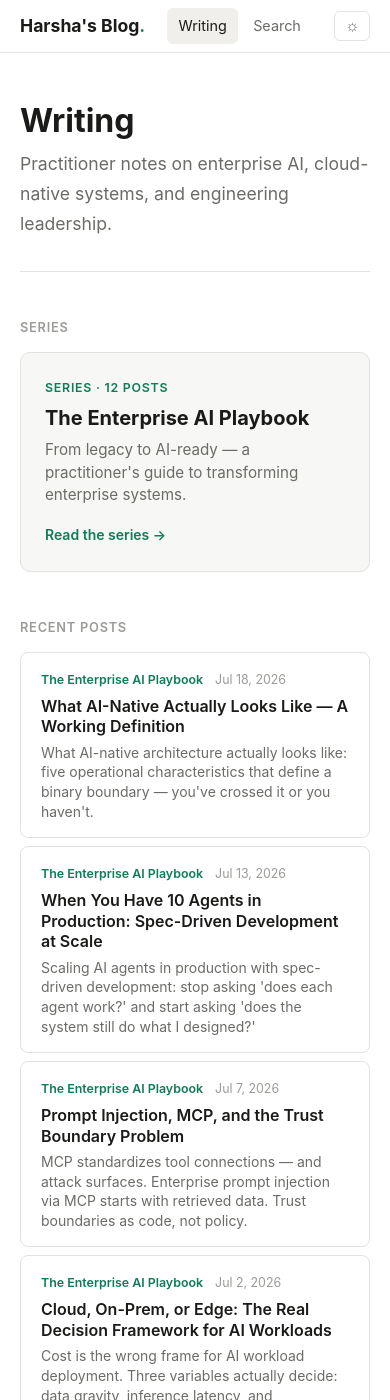
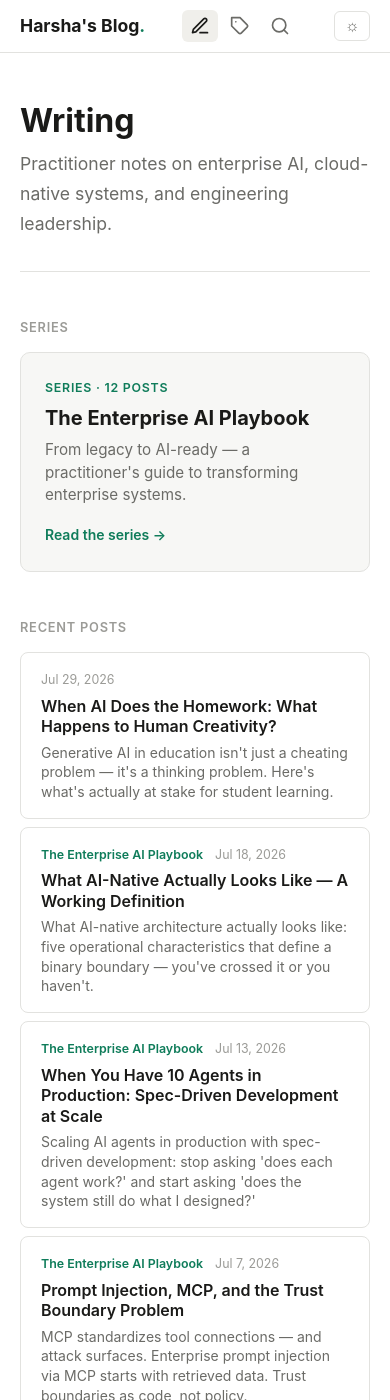
Before and after one commit to SriharshaCR/blogs, a Jekyll site: the page built from index.md, in a window 390 px wide and 1400 px high. Built offline with Jekyll 4.4.1, drawn with Linux system fonts in a browser that asks for light colours; some of the changed text lies outside the part shown.

Commit message:
Task/seo (#4)
* broken link fix

* post/when-ai-does-homework

```diff
--- a/_includes/header.html
+++ b/_includes/header.html
@@ -4,10 +4,18 @@
       Harsha's Blog<span class="logo-dot">.</span>
     </a>
     <nav class="site-nav" aria-label="Main navigation">
-      <a href="{{ site.baseurl }}/" class="nav-link {% if page.url == '/' %}nav-link--active{% endif %}">Writing</a>
-      <a href="{{ site.baseurl }}/enterprises-ai-playbook/" class="nav-link {% if page.series == 'enterprises-ai-playbook' %}nav-link--active{% endif %}">AI Playbook</a>
-      <a href="{{ site.baseurl }}/tags/" class="nav-link {% if page.url == '/tags/' %}nav-link--active{% endif %}">Tags</a>
-      <a href="{{ site.baseurl }}/search/" class="nav-link" aria-label="Search">Search</a>
+      <a href="{{ site.baseurl }}/" class="nav-link {% if page.url == '/' %}nav-link--active{% endif %}" data-tooltip="Writing">
+        <svg class="nav-icon" aria-hidden="true" viewBox="0 0 24 24" fill="none" stroke="currentColor" stroke-width="2" stroke-linecap="round" stroke-linejoin="round"><path d="M12 20h9"/><path d="M16.5 3.5a2.121 2.121 0 0 1 3 3L7 19l-4 1 1-4Z"/></svg>
+        <span class="nav-label">Writing</span>
+      </a>
+      <a href="{{ site.baseurl }}/tags/" class="nav-link {% if page.url == '/tags/' %}nav-link--active{% endif %}" data-tooltip="Tags">
+        <svg class="nav-icon" aria-hidden="true" viewBox="0 0 24 24" fill="none" stroke="currentColor" stroke-width="2" stroke-linecap="round" stroke-linejoin="round"><path d="M20.59 13.41l-7.17 7.17a2 2 0 0 1-2.83 0L2 12V2h10l8.59 8.59a2 2 0 0 1 0 2.82z"/><line x1="7" y1="7" x2="7.01" y2="7"/></svg>
+        <span class="nav-label">Tags</span>
+      </a>
+      <a href="{{ site.baseurl }}/search/" class="nav-link {% if page.url == '/search/' %}nav-link--active{% endif %}" data-tooltip="Search">
+        <svg class="nav-icon" aria-hidden="true" viewBox="0 0 24 24" fill="none" stroke="currentColor" stroke-width="2" stroke-linecap="round" stroke-linejoin="round"><circle cx="11" cy="11" r="8"/><line x1="21" y1="21" x2="16.65" y2="16.65"/></svg>
+        <span class="nav-label">Search</span>
+      </a>
     </nav>
     <div class="header-actions">
       <button
@@ -22,3 +30,35 @@
     </div>
   </div>
 </header>
+
+<div class="nav-tooltip" id="nav-tooltip"></div>
+
+<script>
+  (function () {
+    var tooltip = document.getElementById('nav-tooltip');
+    var timer;
+
+    document.querySelectorAll('.site-nav .nav-link').forEach(function (link) {
+      link.addEventListener('touchstart', function () {
+        var label = link.getAttribute('data-tooltip');
+        timer = setTimeout(function () {
+          var rect = link.getBoundingClientRect();
+          tooltip.textContent = label;
+          tooltip.style.left = (rect.left + rect.width / 2) + 'px';
+          tooltip.style.top = (rect.bottom + 8) + 'px';
+          tooltip.classList.add('nav-tooltip--visible');
+        }, 500);
+      }, { passive: true });
+
+      link.addEventListener('touchend', function () {
+        clearTimeout(timer);
+        tooltip.classList.remove('nav-tooltip--visible');
+      });
+
+      link.addEventListener('touchmove', function () {
+        clearTimeout(timer);
+        tooltip.classList.remove('nav-tooltip--visible');
+      });
+    });
+  })();
+</script>
--- a/_layouts/home.html
+++ b/_layouts/home.html
@@ -21,10 +21,10 @@ layout: default
 
   <section class="recent-section">
     <h2 class="section-title">Recent posts</h2>
-    <div class="post-list">
-      {% assign all_posts = site.enterprises-ai-playbook | sort: "post_number" | reverse %}
-      {% for post in all_posts limit: 6 %}
-      <a href="{{ post.url | relative_url }}" class="post-card">
+    <div class="post-list" id="post-list">
+      {% assign all_posts = site.enterprises-ai-playbook | concat: site.posts | sort: "date" | reverse %}
+      {% for post in all_posts %}
+      <a href="{{ post.url | relative_url }}" class="post-card" data-post-index="{{ forloop.index0 }}">
         <div class="post-card-meta">
           {% if post.series_name %}<span class="post-card-series">{{ post.series_name }}</span>{% endif %}
           {% if post.date %}<time>{{ post.date | date: "%b %-d, %Y" }}</time>{% endif %}
@@ -34,5 +34,49 @@ layout: default
       </a>
       {% endfor %}
     </div>
+    <div class="pagination" id="pagination"></div>
   </section>
 </div>
+
+<script>
+  (function () {
+    var PER_PAGE = 10;
+    var cards = Array.from(document.querySelectorAll('#post-list .post-card'));
+    var total = cards.length;
+    var currentPage = 0;
+
+    function show(page) {
+      var start = page * PER_PAGE;
+      var end = start + PER_PAGE;
+      cards.forEach(function (card, i) {
+        card.style.display = (i >= start && i < end) ? '' : 'none';
+      });
+      renderPagination(page);
+    }
+
+    function renderPagination(page) {
+      var pages = Math.ceil(total / PER_PAGE);
+      if (pages <= 1) return;
+      var nav = document.getElementById('pagination');
+      nav.innerHTML = '';
+
+      var prev = document.createElement('button');
+      prev.textContent = '← Newer';
+      prev.disabled = page === 0;
+      prev.addEventListener('click', function () { show(page - 1); window.scrollTo(0, 0); });
+      nav.appendChild(prev);
+
+      var info = document.createElement('span');
+      info.textContent = (page + 1) + ' / ' + pages;
+      nav.appendChild(info);
+
+      var next = document.createElement('button');
+      next.textContent = 'Older →';
+      next.disabled = page === pages - 1;
+      next.addEventListener('click', function () { show(page + 1); window.scrollTo(0, 0); });
+      nav.appendChild(next);
+    }
+
+    if (total > PER_PAGE) show(0);
+  })();
+</script>
--- /dev/null
+++ b/_posts/2026-07-29-When-AI-Does-Your-Homework.md
@@ -0,0 +1,128 @@
+---
+layout: post
+title: "When AI Does the Homework: What Happens to Human Creativity?"
+date: 2026-07-29
+description: "Generative AI in education isn't just a cheating problem — it's a thinking problem. Here's what's actually at stake for student learning."
+image: /assets/images/When-AI-Does-Your-Homework/hero.jpeg
+image_alt: "Split-scene illustration showing AI as crutch vs AI as coach for students"
+audience: "Educators, parents, and anyone thinking about AI and the future of learning"
+tags: [generative-ai, education, ai-in-education, future-of-learning, edtech]
+permalink: /when-ai-does-your-homework/
+---
+
+> **Key Takeaways**
+> - **The problem:** Students can now outsource entire assignments to AI — not just research, but thinking itself
+> - **Why it matters:** Learning happens through struggle; remove the struggle and you remove the learning
+> - **What you'll learn:** Why banning AI is the wrong answer, and how educators can redesign for genuine human development
+
+---
+
+Calculators didn't end arithmetic education. The internet didn't end research skills. Both forced a reckoning — but teachers adapted, eventually.
+
+Generative AI is a different kind of disruption. Educators who treat it as "just another calculator" are going to be blindsided.
+
+A calculator automates computation but still requires the student to understand the problem. A search engine retrieves information but still requires the student to evaluate and synthesize it. Generative AI can handle the full arc — read the prompt, understand the task, produce a complete, coherent response — with the student contributing little more than a copy-paste.
+
+That is not a productivity tool. That is cognitive outsourcing.
+
+The question isn't whether students will use it. They already are. The question is whether educators will redesign learning around this reality — or keep assigning essays and calling any AI-generated submission cheating while students quietly outpace every detection tool.
+
+---
+
+## The Promise Is Real — Don't Dismiss It
+
+I want to be honest about something before I get into my concerns.
+
+I use AI every single day. For code, for writing, for thinking through problems I'm stuck on. It has made me faster, sharper, and — I genuinely believe this — more creative in some ways. Not because AI thinks for me. Because it clears the friction between an idea and its first expression, and I can spend my energy on what actually matters.
+
+So when I see it in education, I don't see a threat by default. I see enormous potential.
+
+Think about what a traditional classroom actually looks like. One teacher, thirty students, one pace. The kid who got it in ten minutes is bored. The kid who needed twenty minutes is already behind. That's not a teacher failing — it's a structural impossibility. No human can be thirty tutors at once.
+
+AI can. A student who doesn't get a concept can ask for five different explanations until one clicks. Another student can be challenged further. No frustration, no waiting, no judgment. That's genuinely powerful — especially for students who never had access to private tutors or extra support.
+
+And here's something I didn't expect when I started thinking about this: AI can actually make some students *more* creative, not less. The blank page is terrifying. The first draft is always bad. When that starting friction disappears, many students produce more original work because they're no longer paralyzed by it. The bottleneck was never creativity — it was the courage to start.
+
+Teachers benefit too, though nobody talks about that enough. The hours spent generating practice problems, drafting lesson variations, creating differentiated content — that's time AI can give back. Time that teachers can spend on what only humans can do: noticing when a student is struggling, pushing them when they're coasting, being someone worth looking up to.
+
+This is all real. This is all happening. I've seen versions of it in how AI changes the work of everyone I work with.
+
+The question is whether it's happening *in addition to* learning — or replacing it.
+
+---
+
+## What Generative AI Actually Does to Student Learning
+
+My biggest worry isn't plagiarism.
+
+Detection tools will get better. Academic integrity policies will get updated. The arms race between AI-generated content and AI detection will eventually stabilize into something workable.
+
+What actually worries me is subtler than cheating. It's the slow erosion of a student's willingness — and eventually ability — to think hard things through alone.
+
+**Learning lives in the struggle.** When you ask a student to write an essay, the goal is not the essay. The goal is the process of constructing an argument: choosing which evidence matters, deciding how to sequence ideas, working through a claim until it's defensible. That process is where the brain builds something permanent.
+
+When AI produces the essay, the output may be excellent. The brain did almost nothing.
+
+**Cognitive outsourcing is a habit, and habits compound.** Every time a student encounters a hard problem and reaches for AI before attempting it themselves, they're training a reflex. Not a skill — a dependency. The question shifts from "How do I solve this?" to "How do I get AI to solve this?" That is not a small shift. It is the difference between an engineer and someone who knows how to prompt an engineer.
+
+**Talent is developed, not downloaded.** A programmer becomes skilled by debugging a hundred frustrating problems. A writer develops a voice by producing a thousand mediocre pages. An analyst builds intuition by being wrong and figuring out why. Mastery is not the output of a good prompt. It is the residue of sustained effort against resistance.
+
+If students begin their learning journey by offloading that effort, they may produce impressive-looking work while never building the underlying capabilities. They may mistake fluency with AI tools for genuine competence. And so might the people assessing them.
+
+**Homogenized thinking.** AI responses are generated from patterns in existing information. They tend toward the coherent and the conventional. The breakthroughs in any field — the interesting ideas, the contrarian insights, the things worth publishing or funding or building — rarely come from conventional thinking. If the next generation of writers, researchers, and engineers grows up outsourcing their ideation to systems that average out human thought, we may end up with a generation that is more productive but less original.
+
+---
+
+## Banning AI Is Not the Answer
+
+The future workforce will use AI — not as a novelty, but as a core part of how knowledge work gets done. Educating students in an AI-free bubble and then releasing them into an AI-saturated workplace doesn't protect them. It disadvantages them.
+
+History also settles this: technological progress cannot be reversed through prohibition. Banning calculators didn't help students think more deeply. Blocking smartphones didn't create better researchers. The response to a new tool has to be redesign, not retreat.
+
+The right response is not prohibition. It's rethinking what we're actually asking students to do — and why.
+
+---
+
+## What "AI as Coach" Actually Looks Like
+
+The healthiest relationship between a student and AI is the same one I try to have with it professionally: AI handles execution, I supply the judgment.
+
+I don't ask AI what I think. I don't ask it to decide what matters. I ask it to help me say something better once I already know what I'm trying to say. That sequence — think first, then use AI to go further — is everything.
+
+![Two parallel paths showing AI as Crutch vs AI as Coach: the Crutch path goes Blank doc → Ask AI to write → Submit; the Coach path goes Attempt first → Write rough draft → Use AI for feedback → Defend reasoning → Submit](/assets/images/When-AI-Does-Your-Homework/sequence.jpeg)
+
+A student who writes a rough draft and then uses AI for feedback is learning. They're building the argument themselves, then getting a sharp editor. A student who opens a blank document and immediately asks AI to write it has skipped the entire point. The output might be excellent. But their brain did almost nothing, and nothing is exactly what stays with them.
+
+This is what educators can actually change: the sequence. Make it explicit in how assignments are designed. Assess drafts. Ask students to defend their reasoning out loud. Ask them what changed between their first attempt and their final version, and why. These questions are nearly impossible to outsource because they require genuine reflection — something AI cannot fake convincingly, and that a teacher can probe with a single follow-up question.
+
+The best assignments I've seen people describe in the AI era are ones that require something unmistakably personal. Not "write an essay on climate change" — but "describe a moment when your understanding of this issue shifted, and what shifted it." Not "solve this problem" — but "explain what you got wrong on your first attempt and what that taught you." AI can generate answers to the first kind. It cannot answer the second kind honestly.
+
+Experiential learning matters more now, not less. Debates, real projects, design challenges, labs — these build the capabilities that AI cannot replicate. And they create the kind of moments that actually stick. The education that changes who you are doesn't happen on a keyboard. It happens in the friction.
+
+And one more thing: students should be taught what AI actually is — where it's confidently wrong, what it cannot know, when not to trust it. That's not a warning label. That's a literacy. It belongs in the curriculum.
+
+---
+
+## The Bigger Picture
+
+I work with AI every day. I've watched it transform how engineers work, how analysts think, how writers iterate. I've seen what happens when people use it well — and what happens when people use it as a crutch.
+
+The best use of AI is always the same: the human brings the judgment, the taste, the experience, the values — and AI amplifies execution. I've written about what this looks like in professional contexts in [What AI-Native Actually Looks Like](/enterprises-ai-playbook/what-ai-native-looks-like/) — the principle is the same whether you're building enterprise systems or teaching a classroom. The worst use is always the same too: the human outsources the thinking and rubber-stamps the output.
+
+Education's job is to develop humans who can do the former. To build the judgment, the taste, the experience — the things AI cannot provide and cannot replace.
+
+If we use the next ten years optimizing for impressive-looking student output, we will fail at that. We will produce capable users of AI who lack the depth of independent thought to direct it well.
+
+If we use the next ten years redesigning learning around genuine human development — with AI as a coach and collaborator, not a substitute — we will produce something rarer: people who can think, create, and lead, and who happen to be extraordinarily good at using AI to do even more.
+
+The goal should not be to create students who can use AI.
+
+The goal should be to create students who can think independently, create originally — and *then* use AI to do even greater things.
+
+Because the future belongs neither to humans who refuse AI nor to students who let AI think for them.
+
+It belongs to those who can do both.
+
+---
+
+*What is your school or institution doing to redesign assessment for the AI era? I'd like to hear what's working — and what isn't.*
--- a/assets/css/main.css
+++ b/assets/css/main.css
@@ -213,6 +213,11 @@ pre code {
   align-items: center;
   gap: 0.25rem;
 }
+.nav-icon {
+  width: 1.1rem;
+  height: 1.1rem;
+  flex-shrink: 0;
+}
 .nav-link {
   font-size: 0.9rem;
   color: var(--color-text-muted);
@@ -221,6 +226,9 @@ pre code {
   text-decoration: none;
   transition: color 0.15s, background 0.15s;
   white-space: nowrap;
+  display: flex;
+  align-items: center;
+  gap: 0.35rem;
 }
 .nav-link:hover,
 .nav-link--active {
@@ -623,6 +631,36 @@ pre code {
 
 .recent-section { }
 
+.pagination {
+  display: flex;
+  align-items: center;
+  justify-content: center;
+  gap: 1rem;
+  margin-top: 1.5rem;
+}
+.pagination button {
+  padding: 0.4rem 1rem;
+  border: 1px solid var(--color-border);
+  border-radius: 6px;
+  background: var(--color-bg);
+  color: var(--color-link);
+  cursor: pointer;
+  font-size: 0.9rem;
+  transition: border-color 0.15s, box-shadow 0.15s;
+}
+.pagination button:hover:not(:disabled) {
+  border-color: var(--color-accent);
+  box-shadow: var(--shadow-card);
+}
+.pagination button:disabled {
+  opacity: 0.35;
+  cursor: default;
+}
+.pagination span {
+  font-size: 0.85rem;
+  color: var(--color-text-muted);
+}
+
 .post-list {
   display: flex;
   flex-direction: column;
@@ -747,8 +785,9 @@ pre code {
 @media (max-width: 640px) {
   .header-inner { height: 52px; }
 
-  .site-nav .nav-link:not(.nav-link--active) { display: none; }
-  .site-nav .nav-link:last-child { display: inline-block; }
+  .site-nav .nav-link { display: flex; padding: 0.35rem 0.5rem; }
+  .site-nav .nav-label { display: none; }
+  .site-nav .nav-icon { width: 1.25rem; height: 1.25rem; }
 
   .series-nav-links { grid-template-columns: 1fr; }
   .series-nav-link--next { grid-column: 1; text-align: left; }
@@ -760,6 +799,23 @@ pre code {
 
   .series-post-link { flex-direction: column; gap: 0.5rem; }
 }
+
+.nav-tooltip {
+  position: fixed;
+  background: var(--color-surface);
+  color: var(--color-text);
+  border: 1px solid var(--color-border);
+  border-radius: 6px;
+  padding: 0.3rem 0.65rem;
+  font-size: 0.8rem;
+  pointer-events: none;
+  transform: translateX(-50%);
+  white-space: nowrap;
+  z-index: 1000;
+  opacity: 0;
+  transition: opacity 0.15s;
+}
+.nav-tooltip--visible { opacity: 1; }
 
 @media (min-width: 641px) and (max-width: 900px) {
   .site-nav .nav-link { font-size: 0.85rem; padding: 0.3rem 0.5rem; }
```
Also changed, not shown: assets/images/When-AI-Does-Your-Homework/hero.jpeg (added), assets/images/When-AI-Does-Your-Homework/sequence.jpeg (added).
